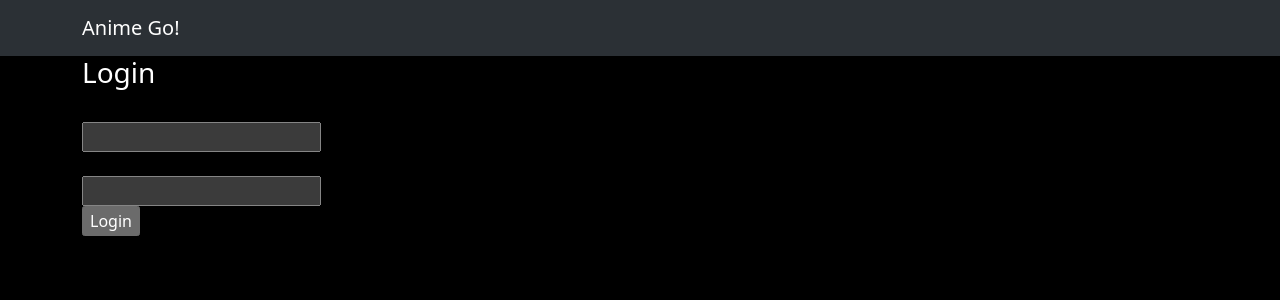
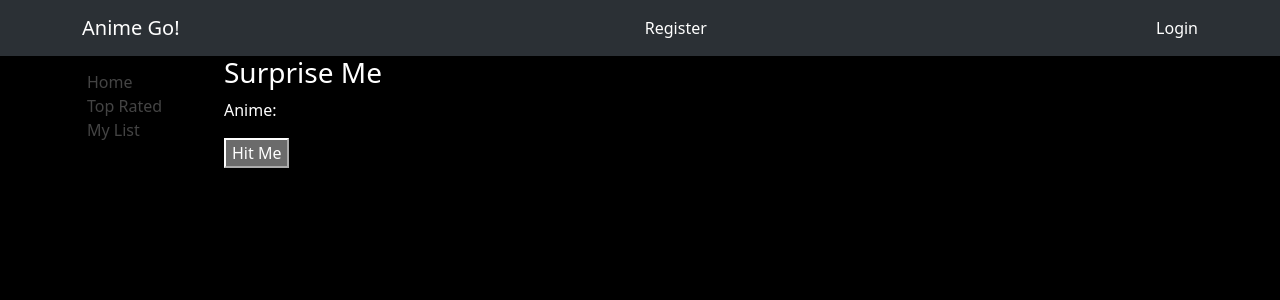
Before and after one commit to gisdreamer13/wk9-HW, a React (Vite) app: page / in a window 1280 px wide. Shown: the top 300 px of the page. Built offline with nearby package versions, Linux system fonts and the light colour scheme.

Commit message:
wkend proj

```diff
--- a/package.json
+++ b/package.json
@@ -13,7 +13,8 @@
     "bootstrap": "^5.3.2",
     "react": "^18.2.0",
     "react-bootstrap": "^2.10.0",
-    "react-dom": "^18.2.0"
+    "react-dom": "^18.2.0",
+    "react-router-dom": "^6.21.3"
   },
   "devDependencies": {
     "@types/react": "^18.2.43",
--- a/src/App.jsx
+++ b/src/App.jsx
@@ -9,8 +9,10 @@ import Body from './components/Body'
 import Random from './components/Random'
 import Register from'./components/forms/Register'
 import SocialPage from './pages/SocialPage'
+import LandingPage from './pages/LandingPage'
 import FormPage from './pages/FormPage'
 import Login from './components/forms/Login'
+import { Route, Routes } from 'react-router-dom'
 
 
 export default function App(){
@@ -19,9 +21,12 @@ export default function App(){
   return (
     <Container fluid data-bs-theme='dark' className='app'>
       <Header />
-      <FormPage>
-        <Login  />
-      </FormPage>
+      <Routes>
+        <Route path='/' element={<LandingPage />} />
+        <Route path='/login' element={<FormPage> <Login /> </FormPage>} />
+        <Route path='/register' element={<FormPage><Register/></FormPage>} />
+        <Route path='/' element={<LandingPage />} />
+      </Routes>
     </Container>
   )
 }
--- a/src/components/Header.jsx
+++ b/src/components/Header.jsx
@@ -1,11 +1,14 @@
 import  Navbar from 'react-bootstrap/Navbar'
 import Container from 'react-bootstrap/Container'
+import { Nav } from 'react-bootstrap'
 
 export default function Header() {
   return (
     <Navbar className="bg-body-tertiary">
         <Container>
-          <Navbar.Brand href="#home">Anime Go!</Navbar.Brand>
+          <Navbar.Brand href="/">Anime Go!</Navbar.Brand>
+          <Nav.Link href='/register'>Register</Nav.Link>
+          <Nav.Link href='/login'>Login</Nav.Link>
         </Container>
 </Navbar>
   )
--- a/src/main.jsx
+++ b/src/main.jsx
@@ -3,9 +3,12 @@ import ReactDOM from 'react-dom/client'
 import App from './App.jsx'
 import 'bootstrap/dist/css/bootstrap.min.css';
 import './index.css'
+import { BrowserRouter } from 'react-router-dom';
 
 ReactDOM.createRoot(document.getElementById('root')).render(
   <React.StrictMode>
-    <App />
+    <BrowserRouter>
+      <App />
+    </BrowserRouter>
   </React.StrictMode>,
 )
--- a/src/pages/LandingPage.jsx
+++ b/src/pages/LandingPage.jsx
@@ -0,0 +1,10 @@
+import Random from "../components/Random";
+import Body from '../components/Body'
+
+export default function LandingPage() {
+    return (
+        <Body sidebar>
+            <Random />
+        </Body>
+    )
+}
```
Also changed, not shown: src/index.css (+0 -68 lines), 1 other file (tests, documents, lock files or other folders).
